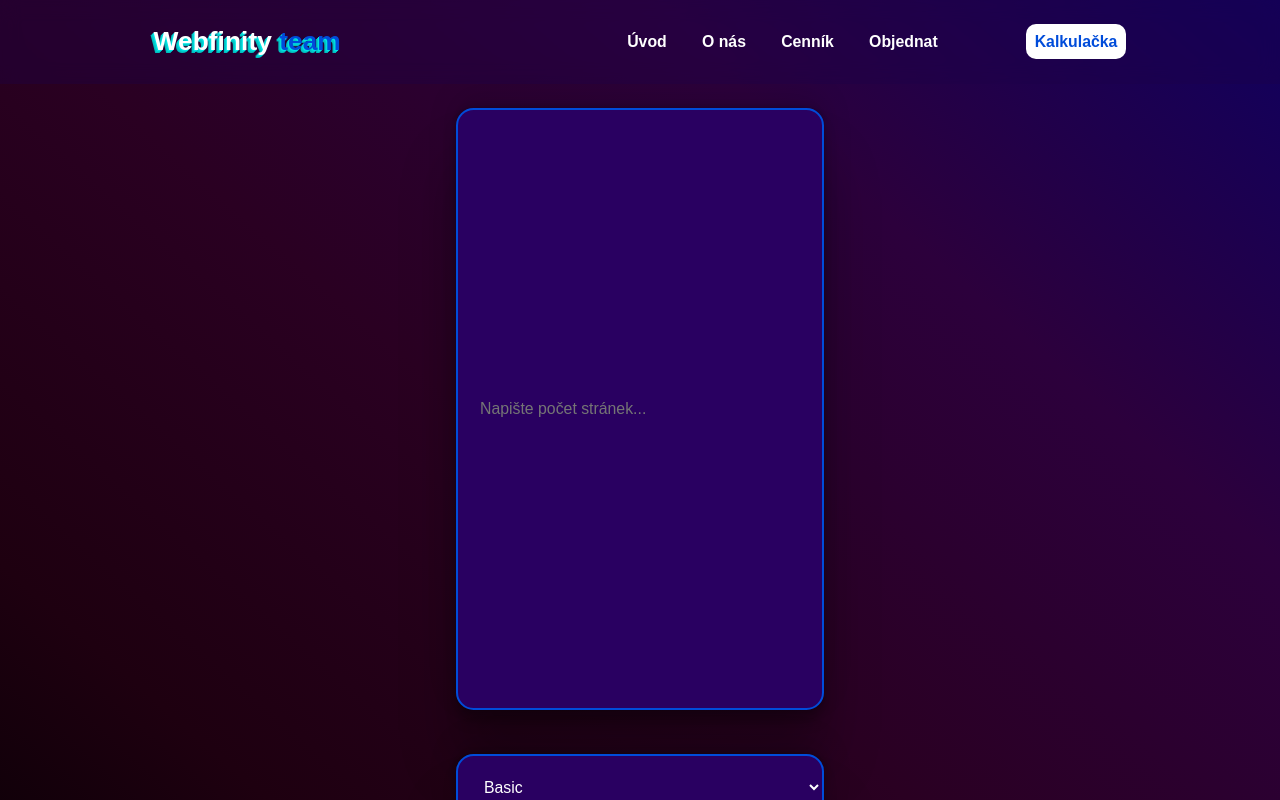
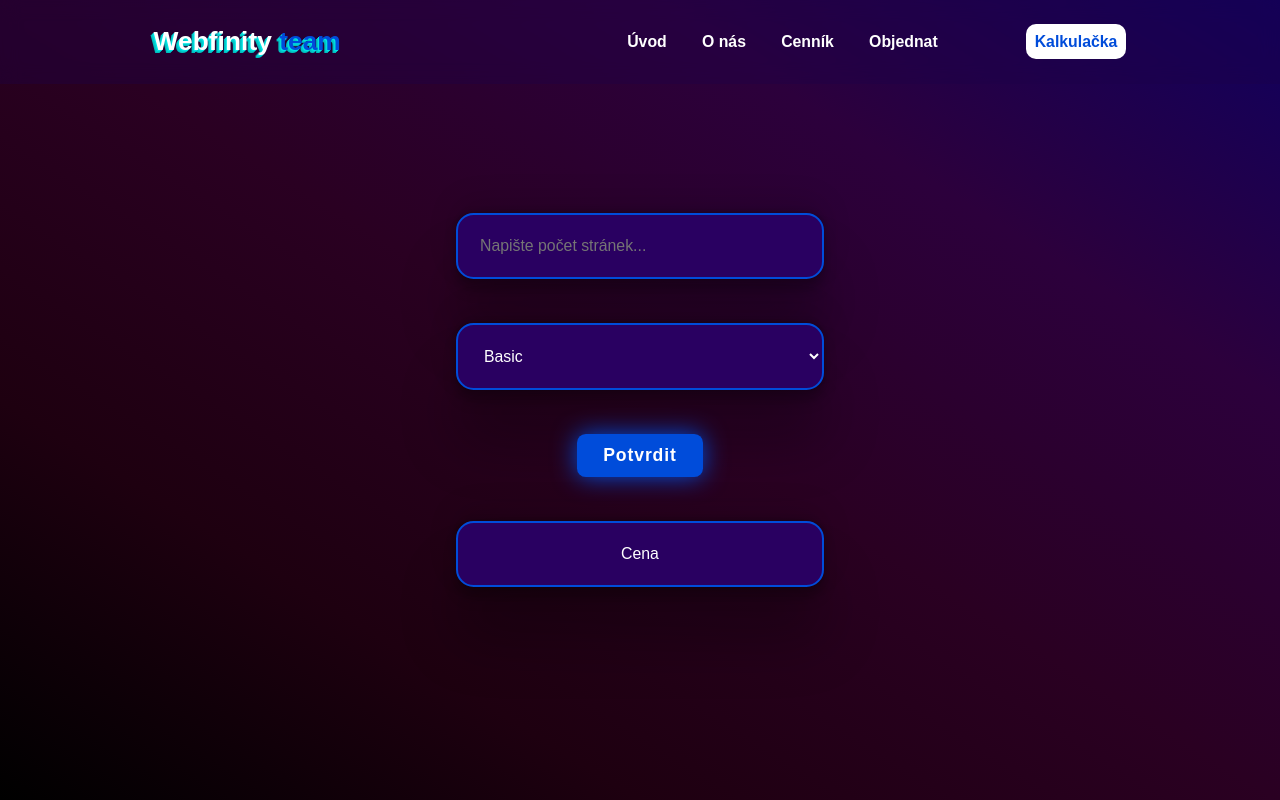
Before and after one commit to Vasaaa24/webfinity, a React (Create React App) app: page /vypocet/Calc in a window 1280 px wide. Shown: the top 800 px of the page. Built offline with nearby package versions, Linux system fonts and the light colour scheme.

Commit message:
safari 2

```diff
--- a/src/vypocet/calc.css
+++ b/src/vypocet/calc.css
@@ -21,7 +21,6 @@
     rgba(0, 0, 0, 0.17) 0px 12px 13px, rgba(0, 0, 0, 0.09) 0px -3px 5px;
   width: 80%;
   min-height: 65px;
-  line-height: 35;
   padding: 2.5rem;
   font-size: 1.8rem;
   color: var(--text-color);
@@ -29,6 +28,10 @@
   border-radius: 2rem;
   border: 2px solid var(--main-color);
   resize: none;
+}
+.select-field{
+    cursor: pointer;
+    line-height: 35px;
 }
 .cena-value {
   box-shadow: rgba(0, 0, 0, 0.25) 0px 54px 55px,
```
